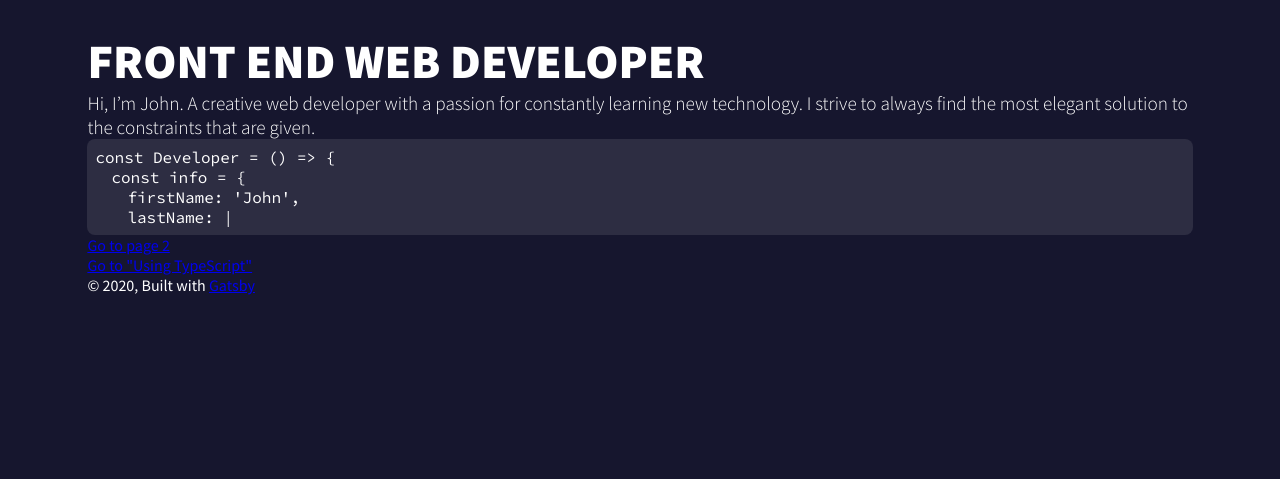
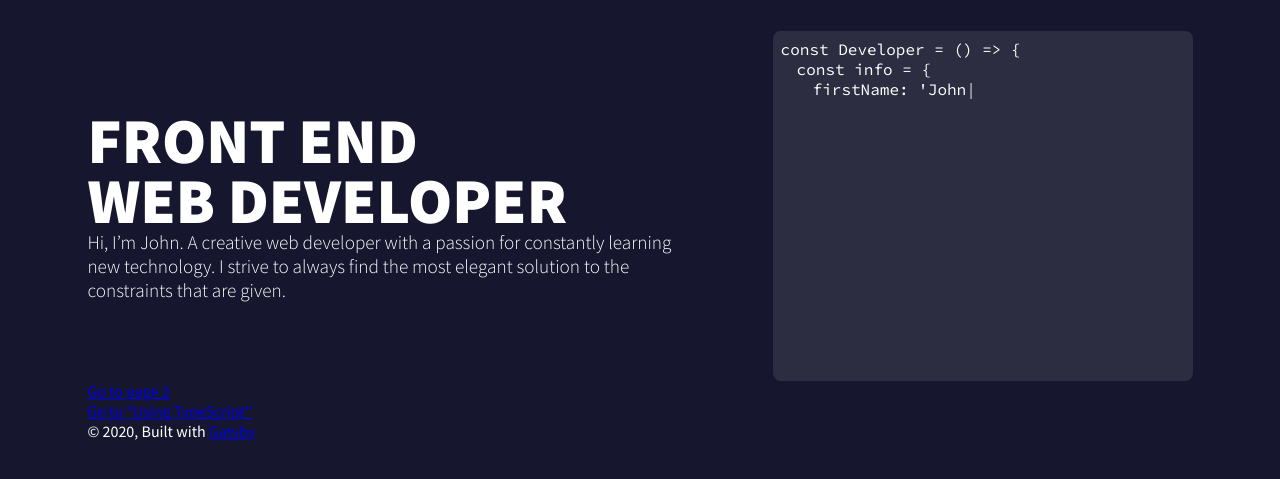
Before and after one commit to john-rock/portfolio-v4, a Gatsby site: page / in a window 1280 px wide. Shown: the part 115-594 px from the top of the page. Built offline with nearby package versions, Linux system fonts and the light colour scheme; Gatsby itself is replaced by a stand-in of ours.

Commit message:
Work on hp

```diff
--- a/src/components/Codebox.js
+++ b/src/components/Codebox.js
@@ -5,7 +5,7 @@ import 'react-typist/dist/Typist.css';
 const Codebox = () => {
   return (
     <div className="codebox">
-      <Typist>
+      <Typist stdTypingDelay={20} startDelay={1000}>
         <span>{"const Developer = () => {"}</span>
         <br />
         &emsp;<span>{"const info = {"}</span>
--- a/src/pages/index.js
+++ b/src/pages/index.js
@@ -9,9 +9,19 @@ import Codebox from "../components/Codebox"
 const IndexPage = () => (
   <Layout>
     <SEO title="Home" />
-    <h1>Front end Web Developer</h1>
-    <p>Hi, I’m John. A creative web developer with a passion for constantly learning new technology.  I strive to always find the most elegant solution to the constraints that are given.</p>
-    <Codebox />
+    <div className="flex">
+      <div className="hp-inner">
+        <h1>Front End <br />Web Developer</h1>
+        <p>
+          Hi, I’m John. A creative web developer with a passion for constantly
+          learning new technology. I strive to always find the most elegant
+          solution to the constraints that are given.
+        </p>
+      </div>
+      <div className="hp-inner">
+        <Codebox />
+      </div>
+    </div>
     <Link to="/page-2/">Go to page 2</Link> <br />
     <Link to="/using-typescript/">Go to "Using TypeScript"</Link>
   </Layout>
--- a/src/styles/base.scss
+++ b/src/styles/base.scss
@@ -11,21 +11,41 @@ header{
     margin:0 0 2rem 0;
 }
 
+h1{
+    text-transform: uppercase;
+    font-weight: 900;
+    font-size:4rem;
+    line-height: 60px;
+}
+
+p{
+    font-weight: 300;
+    font-size: 1.2rem;
+}
+
+.flex{
+    display: flex;
+    align-items: center;
+    justify-content: space-between;
+    flex-flow: row wrap;
+}
+
+.hp-inner{
+    flex:0 1 auto;
+    &:first-of-type{
+        max-width: 600px;
+    }
+    &:last-of-type{
+        max-width: 420px;
+    }
+}
+
 .codebox {
     font-family: $webfont2;
     background: $accent-color;
     box-sizing: border-box;
     padding: .5rem;
     border-radius: 8px;
+    width: 420px;
+    height: 350px;
 }
-
-h1{
-    text-transform: uppercase;
-    font-weight: 900;
-    font-size:3rem;
-}
-
-p{
-    font-weight: 300;
-    font-size: 1.2rem;
-}
```
